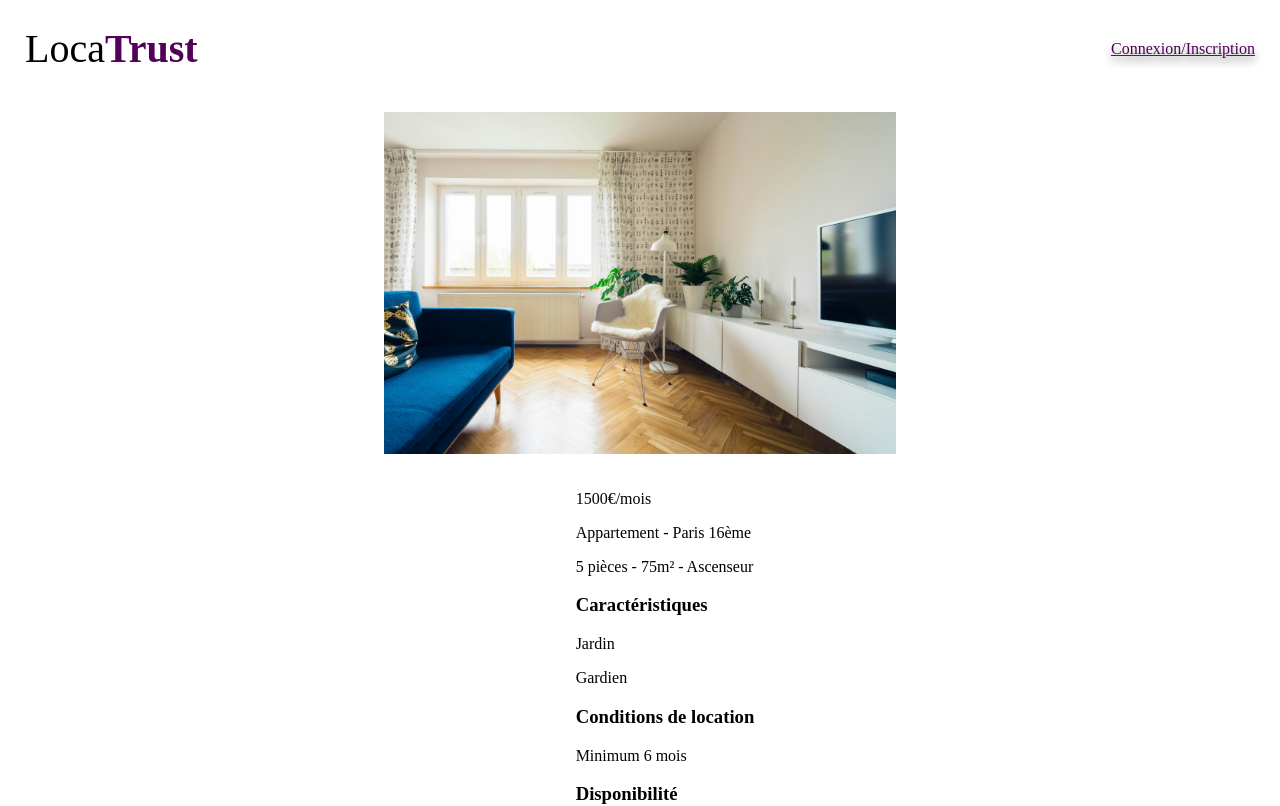
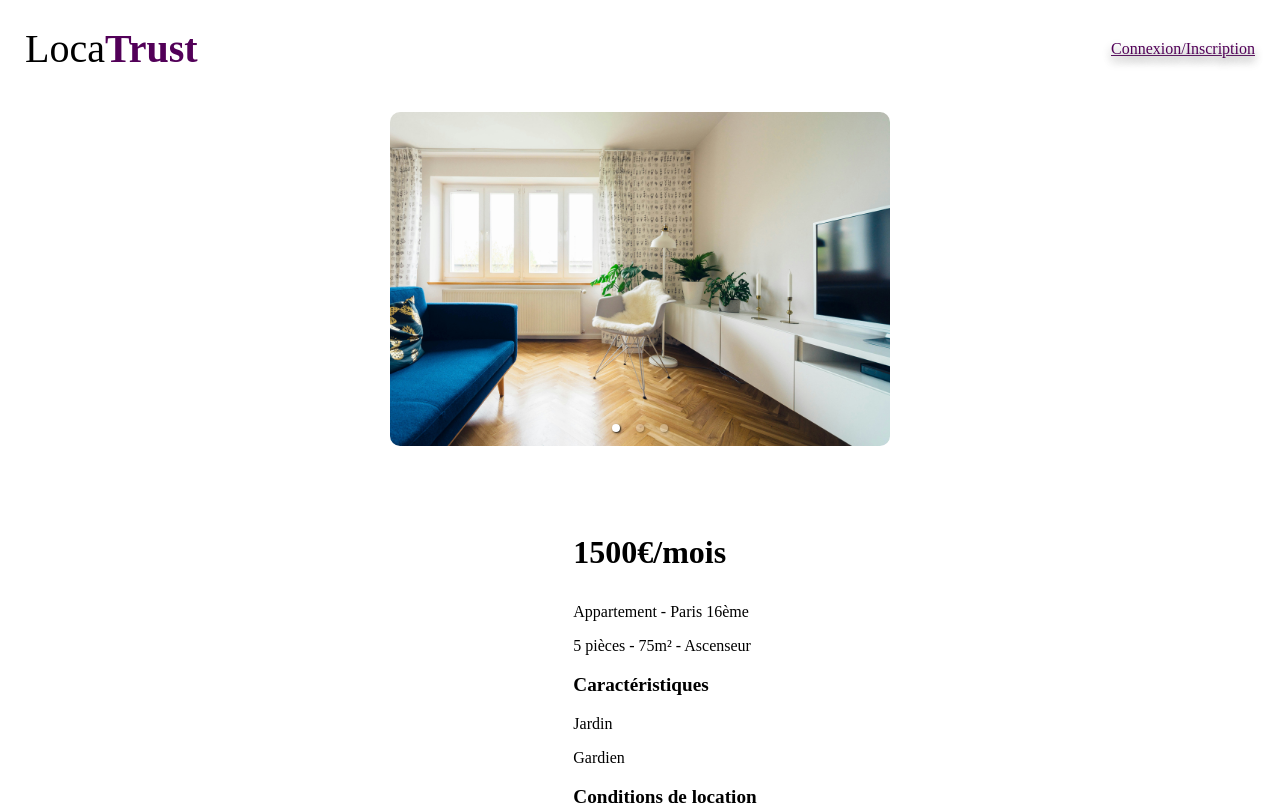
Before and after one commit to ccphung/LocaTrust, a React (Create React App) app in the folder front/: page /Ad in a window 1280 px wide. Shown: the top 806 px of the page. Built offline with nearby package versions, Linux system fonts and the light colour scheme; the HTML template or start-up script is replaced by a standard one.

Commit message:
Add carousel

```diff
--- a/front/package.json
+++ b/front/package.json
@@ -6,6 +6,7 @@
     "cra-template": "1.2.0",
     "react": "^18.3.1",
     "react-dom": "^18.3.1",
+    "react-responsive-carousel": "^3.2.23",
     "react-router-dom": "^7.0.2",
     "react-scripts": "5.0.1",
     "styled-components": "^6.1.13"
--- a/front/src/pages/Ad.jsx
+++ b/front/src/pages/Ad.jsx
@@ -1,8 +1,10 @@
 import React from 'react'
 import Nav from '../components/Nav'
 import styled from 'styled-components'
-import Checkbox from '../components/Checkbox'
 import Button from '../components/Button'
+import { Carousel } from 'react-responsive-carousel';
+import "react-responsive-carousel/lib/styles/carousel.min.css";
+
 
 const AdContainer = styled.div`
   display:flex;
@@ -22,22 +24,24 @@ const AdWrapper = styled.div`
 const AdDetail = styled.div`
   display: flex;
   flex-direction: column;
-  margin-top: 20px;
   justify-content: center;
-`
-
-const AdImg = styled.img`
-    width: 50%;
-    height: auto;
-    object-fit: cover;
 `
 
 const AdFeatures = styled.div`
   margin-left: 50px;
 `
 
-const AdFeaturesTitle = styled.div`
+const AdFeaturesText = styled.p`
+  font-size: ${(props) => props.fs};
+  font-weight: ${(props) => props.fw};
+`
 
+const AdImg = styled.img`
+  width: 80%;
+  max-width: 500px;
+  height: auto;
+  object-fit: cover;
+  border-radius: 10px;
 `
 
 const Ad = () => {
@@ -46,25 +50,30 @@ const Ad = () => {
         <Nav />
         <AdContainer>
           <AdWrapper>
-            <AdImg src="assets/images/ad/appartment.jpg"/>
+          <Carousel
+            showArrows={false}  // Masque les boutons "Précédent" et "Suivant"
+            showStatus={false}  // Masque le statut (ex : "1 sur 3")
+            swipeable={true}
+            useKeyboardArrows={true}
+            emulateTouch={true}
+          >
+              <AdImg src="assets/images/ad/appartment.jpg" alt="Apartment" />
+              <AdImg src="assets/images/ad/appartment.jpg" alt="Apartment" />
+              <AdImg src="assets/images/ad/appartment.jpg" alt="Apartment" />
+            </Carousel>
         <AdDetail>
           <AdFeatures>
-                  <p>1500€/mois</p>
-                  <p>Appartement - Paris 16ème</p>
-                  <p>5 pièces - 75m² - Ascenseur</p>
-
-                  <h3>Caractéristiques</h3>
-                  <p>Jardin</p>
-                  <p>Gardien</p>
-
-                  <h3>Conditions de location</h3>
-                  <p>Minimum 6 mois</p>
-
-                  <h3>Disponibilité</h3>
-                  <p>Immédiate</p>
-
-                  <p>Note : 4.5/5</p>
-
+              <AdFeaturesText fw="bold" fs="2em">1500€/mois</AdFeaturesText>
+              <AdFeaturesText>Appartement - Paris 16ème</AdFeaturesText>
+              <AdFeaturesText>5 pièces - 75m² - Ascenseur</AdFeaturesText>
+              <AdFeaturesText fw="bold" fs="1.2em">Caractéristiques</AdFeaturesText>
+              <AdFeaturesText>Jardin</AdFeaturesText>
+              <AdFeaturesText>Gardien</AdFeaturesText>
+              <AdFeaturesText fw="bold" fs="1.2em">Conditions de location</AdFeaturesText>
+              <AdFeaturesText>Minimum 6 mois</AdFeaturesText>
+              <AdFeaturesText fw="bold" fs="1.2em">Disponibilité</AdFeaturesText>
+              <AdFeaturesText>Immédiate</AdFeaturesText>
+              <AdFeaturesText>Note : 4.5/5</AdFeaturesText>
           </AdFeatures>
         </AdDetail>
         <Button label="Contacter le propriétaire" width="300px"/>
```
Also changed, not shown: 1 other file (tests, documents, lock files or other folders). Lines whose indentation alone changed are shown as unchanged.
